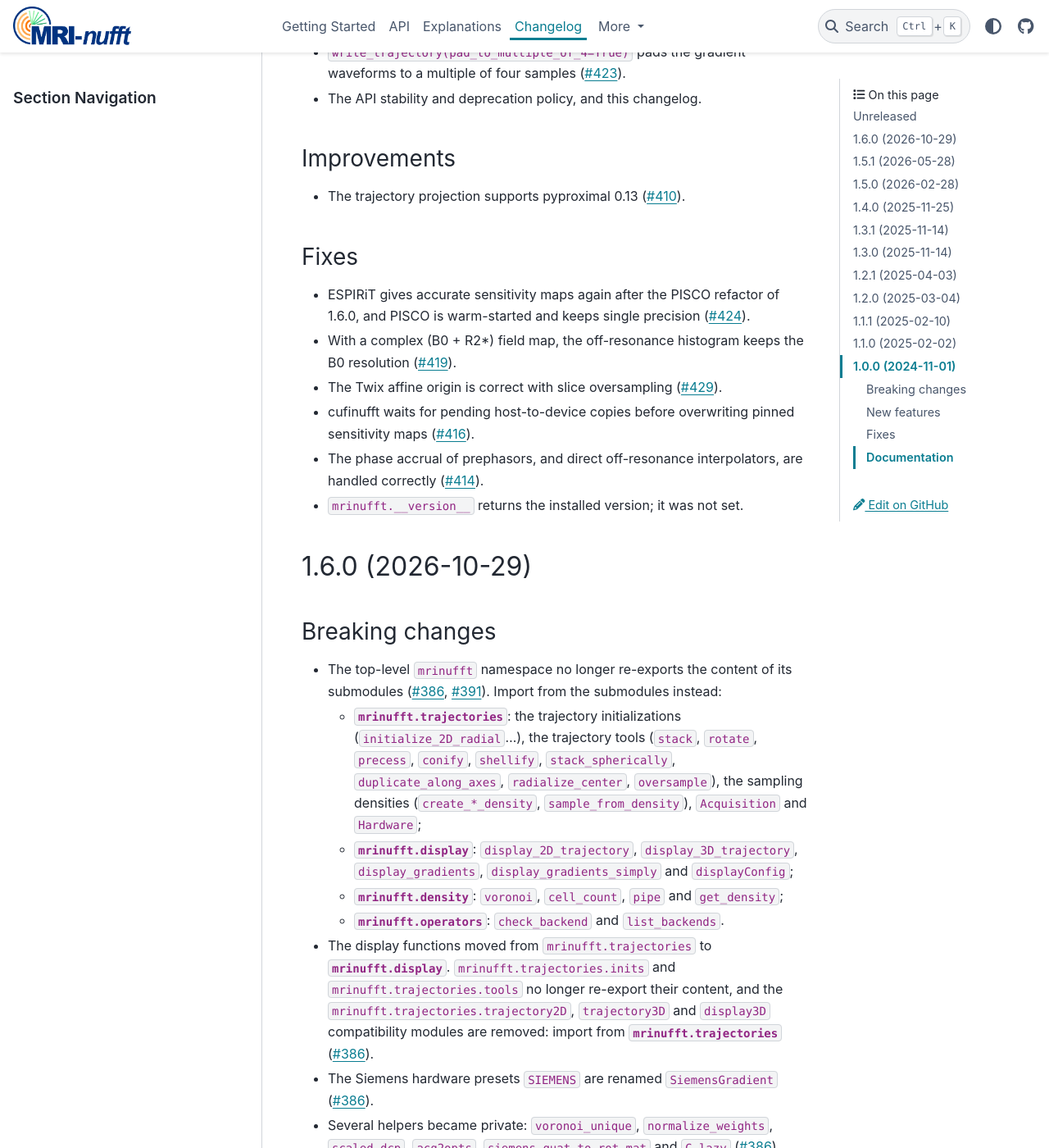
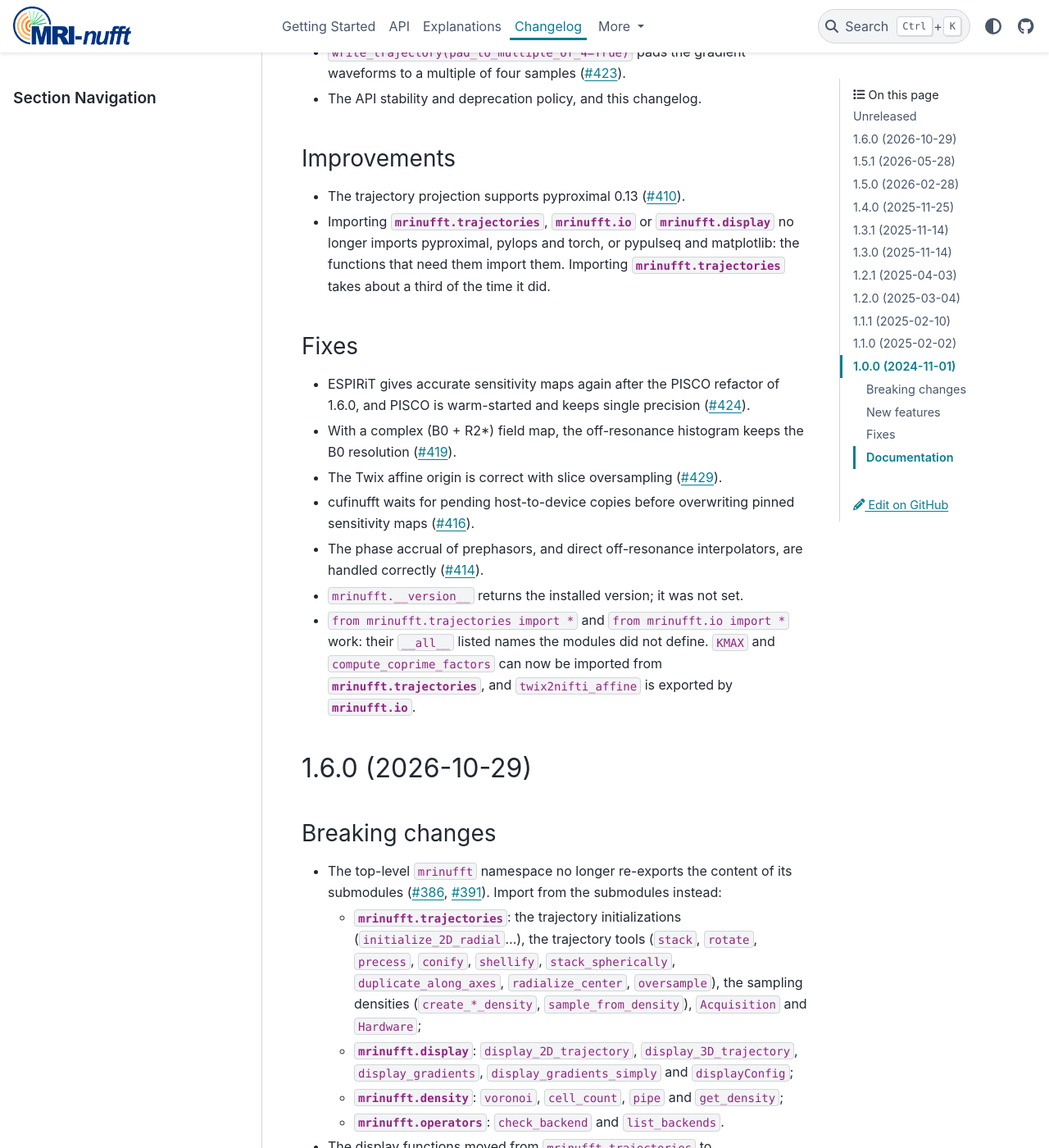
Before and after one commit to mind-inria/mri-nufft, a Sphinx documentation site: the page built from docs/changelog.rst, in a window 1280 px wide and 1400 px high, scrolled down 1191 px. Shown: the whole window at 82% size. Built offline with Sphinx 7.4.7 and the PyData theme 0.15.4, drawn with Linux system fonts in a browser that asks for light colours; pages that are not in the unit, such as notebooks, are missing from menus.

Commit message:
docs: add the import fixes to the changelog

```diff
--- a/docs/changelog.rst
+++ b/docs/changelog.rst
@@ -52,6 +52,10 @@ Improvements
 ^^^^^^^^^^^^
 
 - The trajectory projection supports pyproximal 0.13 (:gh:`410`).
+- Importing :mod:`mrinufft.trajectories`, :mod:`mrinufft.io` or
+  :mod:`mrinufft.display` no longer imports pyproximal, pylops and torch, or
+  pypulseq and matplotlib: the functions that need them import them. Importing
+  :mod:`mrinufft.trajectories` takes about a third of the time it did.
 
 Fixes
 ^^^^^
@@ -66,6 +70,11 @@ Fixes
 - The phase accrual of prephasors, and direct off-resonance interpolators, are
   handled correctly (:gh:`414`).
 - ``mrinufft.__version__`` returns the installed version; it was not set.
+- ``from mrinufft.trajectories import *`` and ``from mrinufft.io import *`` work:
+  their ``__all__`` listed names the modules did not define. ``KMAX`` and
+  ``compute_coprime_factors`` can now be imported from
+  :mod:`mrinufft.trajectories`, and ``twix2nifti_affine`` is exported by
+  :mod:`mrinufft.io`.
 
 1.6.0 (2026-10-29)
 ------------------
```
